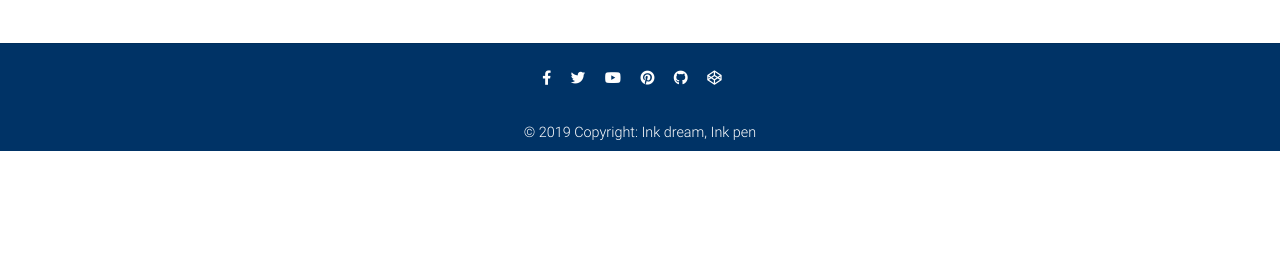
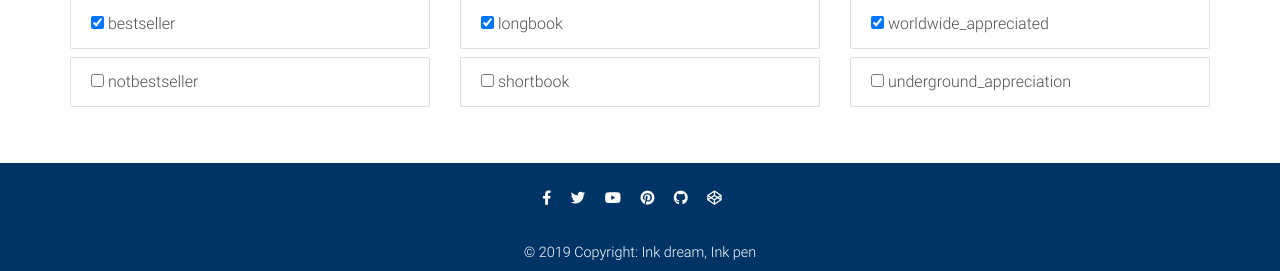
Before and after one commit to Rahmenordnung/ink_dreams, a Django app: a page that uses templates/book_detail.html in a window 1280 px wide. Shown: the part 2027-2298 px from the top of the page. Before the commit the page ends 2178 px from the top, so only its background shows below. Run offline with Django 3.2, Linux system fonts and the light colour scheme; data comes from the database, SQL or seed files in the repository; both versions use the stored data as it was after the commit; style sheets or scripts are compiled from the project's sources; some libraries are stand-ins or nearby versions.

Commit message:
add images additional information section

```diff
--- a/static/css/style.css
+++ b/static/css/style.css
@@ -71,5 +71,5 @@ body,
 }
 
 main {
-    min-height: 142%;
+    min-height: 125%;
 }
--- a/templates/book_detail.html
+++ b/templates/book_detail.html
@@ -51,7 +51,7 @@
               </span>
               <span class="badge badge-success">{{ object.discount_price }} €</span>
               {% else %}
-              <span>{{ object.price }} €</span>
+              <span class="badge badge-success">{{ object.price }} €</span>
               {% endif %}
             </h1>
             <hr>
@@ -77,13 +77,68 @@
       </div>
       <div class="row wow fadeIn">
         <div class="col-lg-4 col-md-12 mb-4">
-          <img src="https://mdbootstrap.com/img/Photos/Horizontal/E-commerce/Products/11.jpg" class="img-fluid" alt="">
+          <img src="https://encrypted-tbn0.gstatic.com/images?q=tbn:ANd9GcTT6ycgIFx0AKQTUcBK98hHyyDNm3AApcNPSo4ANGettOoT0MSO" class="img-fluid" alt="">
+          <ul class="list-group">
+            <label>
+          <li class="list-group-item">{% if object.bestseller %}
+              <input name="bestseller" id="bestseller" type="checkbox" class="filled-in" checked="checked" />
+          {% else %}
+              <input name="bestseller" id="bestseller" type="checkbox" class="filled-in"  />
+          {% endif %}
+              <span>bestseller</span></li>
+              </label>
+          <label>
+          <li class="list-group-item">{% if object.notbestseller %}
+              <input name="notbestseller" id="notbestseller" type="checkbox" class="filled-in" checked="checked" />
+          {% else %}
+              <input name="notbestseller" id="notbestseller" type="checkbox" class="filled-in"  />
+          {% endif %}
+              <span>notbestseller</span></li>
+              </label>
+          </ul>
         </div>
-      <div class="col-lg-4 col-md-6 mb-4">
-        <img src="https://mdbootstrap.com/img/Photos/Horizontal/E-commerce/Products/12.jpg" class="img-fluid" alt="">
-      </div>
-        <div class="col-lg-4 col-md-6 mb-4">
-          <img src="https://mdbootstrap.com/img/Photos/Horizontal/E-commerce/Products/13.jpg" class="img-fluid" alt="">
+
+      <div class="col-lg-4 col-md-12 mb-4">
+          <img src="http://i2.wp.com/clipartportal.com/wp-content/uploads/2018/12/thick-and-thin-clipart.jpg" class="img-fluid" alt="">
+          <ul class="list-group">
+            <label>
+          <li class="list-group-item">{% if object.longbook %}
+              <input name="bestseller" id="bestseller" type="checkbox" class="filled-in" checked="checked" />
+          {% else %}
+              <input name="bestseller" id="bestseller" type="checkbox" class="filled-in"  />
+          {% endif %}
+              <span>longbook</span></li>
+              </label>
+          <label>
+          <li class="list-group-item">{% if object.shortbook %}
+              <input name="notbestseller" id="notbestseller" type="checkbox" class="filled-in" checked="checked" />
+          {% else %}
+              <input name="notbestseller" id="notbestseller" type="checkbox" class="filled-in"  />
+          {% endif %}
+              <span>shortbook</span></li>
+              </label>
+          </ul>
+        </div>
+        <div class="col-lg-4 col-md-12 mb-4">
+          <img src="https://booksinbloom.org/wp-content/uploads/2019/05/BiBThankyou.png" class="img-fluid" alt="">
+          <ul class="list-group">
+            <label>
+          <li class="list-group-item">{% if object.worldwide_appreciated %}
+              <input name="bestseller" id="bestseller" type="checkbox" class="filled-in" checked="checked" />
+          {% else %}
+              <input name="bestseller" id="bestseller" type="checkbox" class="filled-in"  />
+          {% endif %}
+              <span>worldwide_appreciated</span></li>
+              </label>
+          <label>
+          <li class="list-group-item">{% if object.underground_appreciation %}
+              <input name="notbestseller" id="notbestseller" type="checkbox" class="filled-in" checked="checked" />
+          {% else %}
+              <input name="notbestseller" id="notbestseller" type="checkbox" class="filled-in"  />
+          {% endif %}
+              <span>underground_appreciation</span></li>
+              </label>
+          </ul>
         </div>
       </div>
     </div>
--- a/templates/form.html
+++ b/templates/form.html
@@ -1,13 +1,12 @@
 {% extends "base.html" %}
 {% load crispy_forms_tags %}
   {% block content %}
-    <title>Starter Template · Bootstrap</title>
 {% include "navbar.html" %}
   <body>
     <main role="main" class="container">
       <section class="mb-4">
       <!--Section heading-->
-        <h2 class="h1-responsive font-weight-bold text-center my-4">Contact us</h2>
+
         <!--Section description-->
         <p class="text-center w-responsive mx-auto mb-5">Do you have any questions? Please do not hesitate to contact us directly. Our team will come back to you within
             a matter of hours to help you.</p>
--- a/templates/home.html
+++ b/templates/home.html
@@ -85,7 +85,7 @@
         </button>
         <!-- Collapsible content -->
         <div class="collapse navbar-collapse" id="basicExampleNav">
-        <form method="get">
+        {% comment %} <form method="get"> {% endcomment %}
            <ul class="navbar-nav mr-auto">
             {% for category in object_list.0.get_choices %}
          <li class="nav-item">
--- a/templates/profile.html
+++ b/templates/profile.html
@@ -1,7 +1,7 @@
 {% extends "base.html" %}
 
 {% block content %}
-
+<main>
 <div class="container main_content">
 <h1 class="text-center">Customer existent orders</h1>
 <hr />
@@ -28,5 +28,6 @@
       {% endfor %}
   </table>
 </div>
+</main>
 
 {% endblock content %}
```
Also changed, not shown: templates/searchFilter.html (+12 -1 lines), db.sqlite3.
